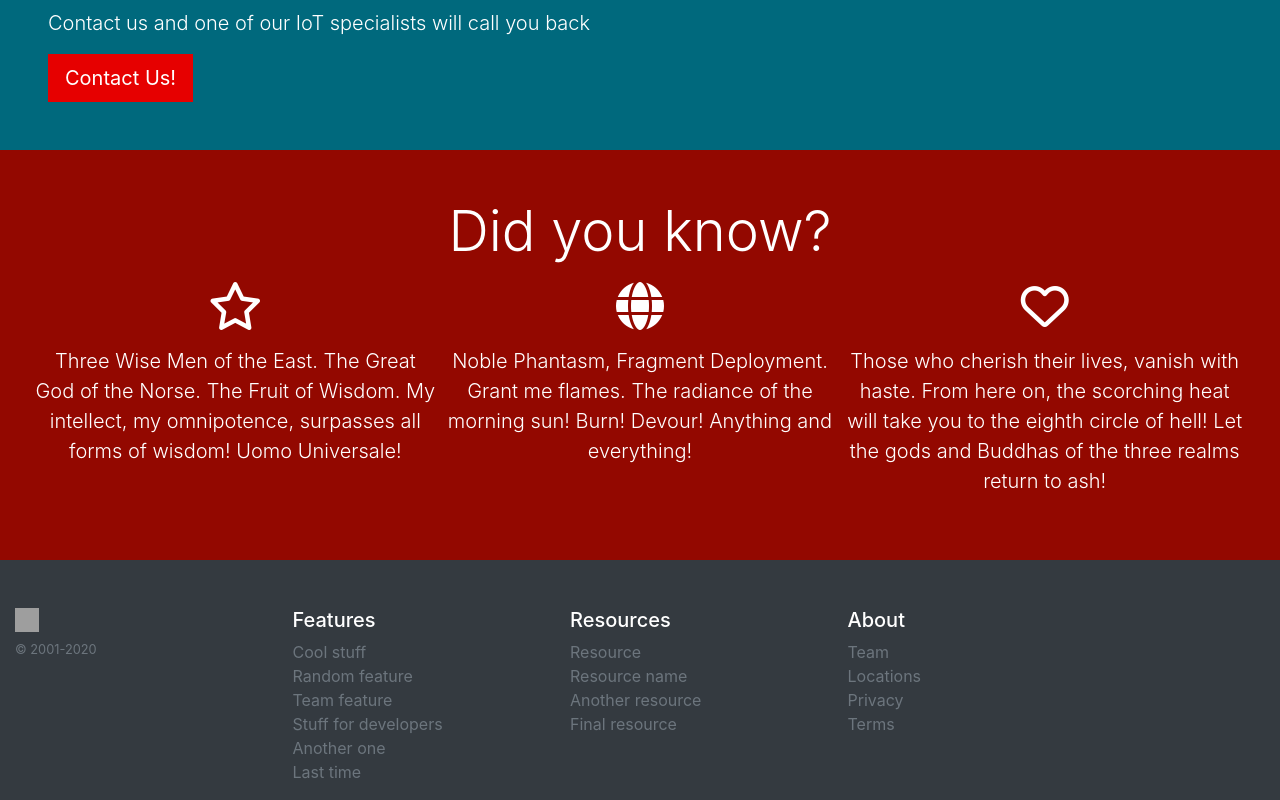
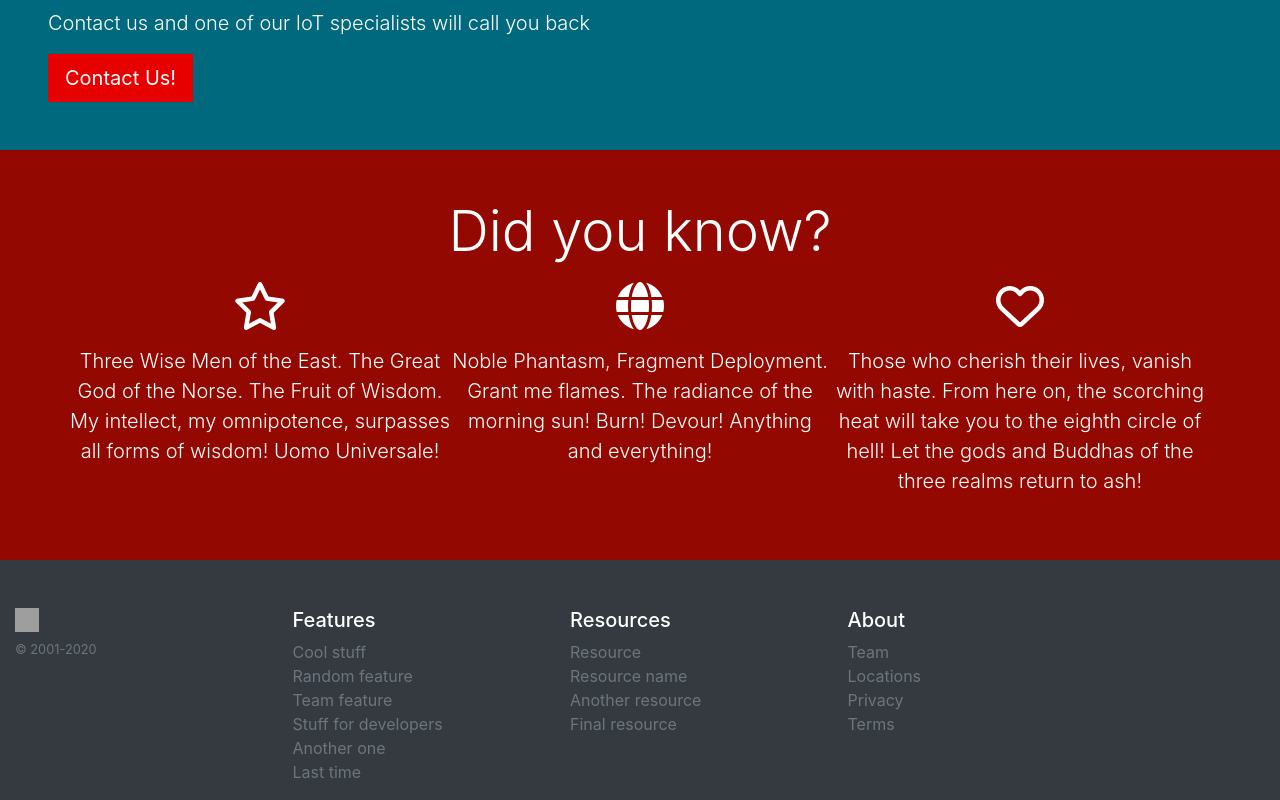
Before and after one commit to nxvinh222/VTNET-NB-IoT, a React (Create React App) app: page / in a window 1280 px wide. Shown: the part 4122-4922 px from the top of the page. Built offline with nearby package versions, Linux system fonts and the light colour scheme; grey boxes are pictures that could not be loaded.

Commit message:
Fix: TitleBanner design

```diff
--- a/src/components/TitleBanner.js
+++ b/src/components/TitleBanner.js
@@ -1,5 +1,5 @@
 import React, { Component } from "react";
-import { Row } from "react-bootstrap"
+import { Row, Container } from "react-bootstrap"
 
 
 
@@ -10,6 +10,7 @@ class TitleBanner extends Component {
         <div className="" style={{ color: 'black', position: "relative"}}>
             <div className="p-5" style={{backgroundColor: "#930800", color: "white"}}>
               <p className="display-4 text-center" >Did you know?</p>
+              <Container>
                 <Row sm={1} lg={3}>
                   <div className="text-center">
                     <i className="far fa-star fa-3x"></i>
@@ -24,7 +25,7 @@ class TitleBanner extends Component {
                     <p className="lead mt-3">Those who cherish their lives, vanish with haste. From here on, the scorching heat will take you to the eighth circle of hell! Let the gods and Buddhas of the three realms return to ash!</p>
                   </div>
                 </Row>
-
+              </Container>
             </div>
         </div>
     );
```
Lines whose indentation alone changed are shown as unchanged.
